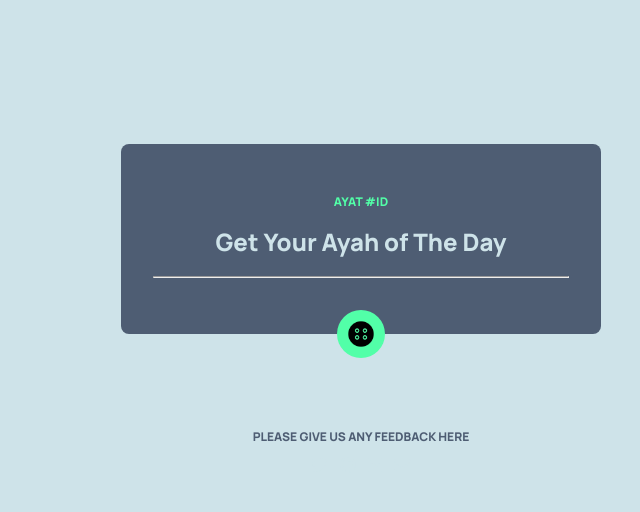
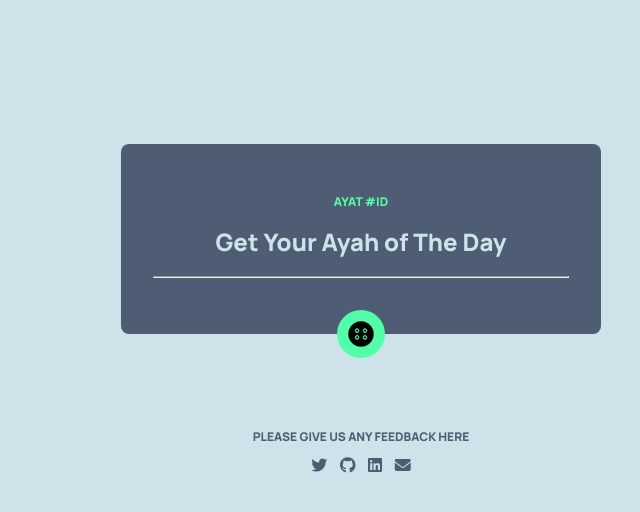
Before and after one commit to numulaa/Quran-of-The-Day, a plain HTML site: page index.html in a window 1280 px wide. Both pictures are taken after a click on the element 32 px from the left and 32 px from the top of the page. Shown: the full height of the page, 279-919 px from the left. Drawn offline with Linux system fonts and the light colour scheme.

Commit message:
get rid of some bugs

```diff
--- a/app.js
+++ b/app.js
@@ -28,5 +28,7 @@ function lightMode() {
   document.querySelector("body").classList.toggle("light-mode");
   document.querySelector(".light-icon").classList.toggle("light-mode");
   document.querySelector(".feedback p").classList.toggle("light-mode-text");
-  document.querySelector(".social a").classList.toggle("light-mode-text");
+  document
+    .querySelectorAll(".social-icon")
+    .forEach((element) => element.classList.toggle("light-mode-text"));
 }
--- a/css/style.css
+++ b/css/style.css
@@ -107,16 +107,17 @@ h3 {
 .feedback > p {
   font-size: 0.75rem;
 }
-.light-mode-text {
-  color: hsl(217, 19%, 38%);
-}
+
 .social {
   display: flex;
   width: 7rem;
   justify-content: space-around;
   margin: 0 auto;
 }
-.social > a {
+.social-icon {
   text-decoration: none;
   color: hsl(193, 38%, 86%);
 }
+.light-mode-text {
+  color: hsl(217, 19%, 38%);
+}
--- a/index.html
+++ b/index.html
@@ -50,16 +50,16 @@
       <section class="feedback">
         <p>Please give us any feedback here</p>
         <section class="social">
-          <a href="https://twitter.com/numulaa_">
+          <a class="social-icon" href="https://twitter.com/numulaa_">
             <i class="fa-brands fa-twitter"></i
           ></a>
-          <a href="https://github.com/numulaa"
+          <a class="social-icon" href="https://github.com/numulaa"
             ><i class="fa-brands fa-github"></i
           ></a>
-          <a href="https://www.linkedin.com/in/nurul-mukhlisa-55a0b8217/"
+          <a class="social-icon" href="https://www.linkedin.com/in/nurul-mukhlisa-55a0b8217/"
             ><i class="fa-brands fa-linkedin"></i
           ></a>
-          <a href="mailto:numulaaa@gmail.com"
+          <a class="social-icon" href="mailto:numulaaa@gmail.com"
             ><i class="fa-solid fa-envelope"></i
           ></a>
         </section>
```
